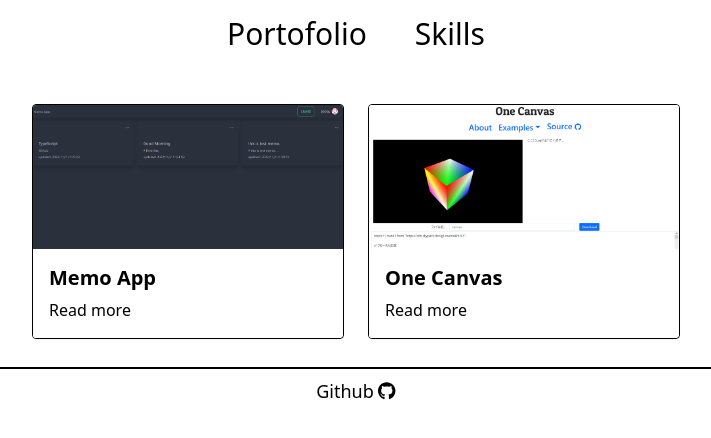
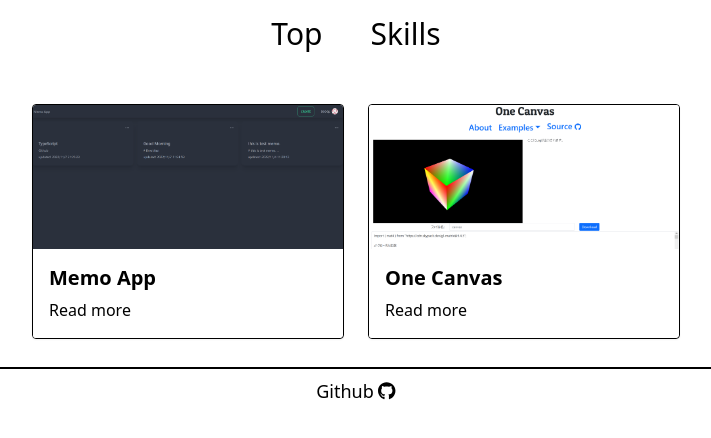
Before and after one commit to SLQPD276dW/Portofolio, a React (Vite) app: page / in a window 1280 px wide. Shown: the top 438 px of the page, without its empty margins (284-995 px from the left). Built offline with nearby package versions, Linux system fonts and the light colour scheme.

Commit message:
delete: NavbarのTopを変更
URLが"/"になっている時に"Top"が"Portofolio"になる機能を削除

```diff
--- a/src/Navbar.tsx
+++ b/src/Navbar.tsx
@@ -7,7 +7,7 @@ function Navbar() {
       <ul className="text-gray-700 flex list-none items-center p-0 text-sm">
         <li className="border-black px-6 pb-2 hover:border-b-2">
           <a href="/" className="text-3xl">
-            {location.pathname === '/' ? 'Portofolio' : 'Top'}
+            Top
           </a>
         </li>
         <li className="border-black px-6 pb-2 hover:border-b-2">
```
